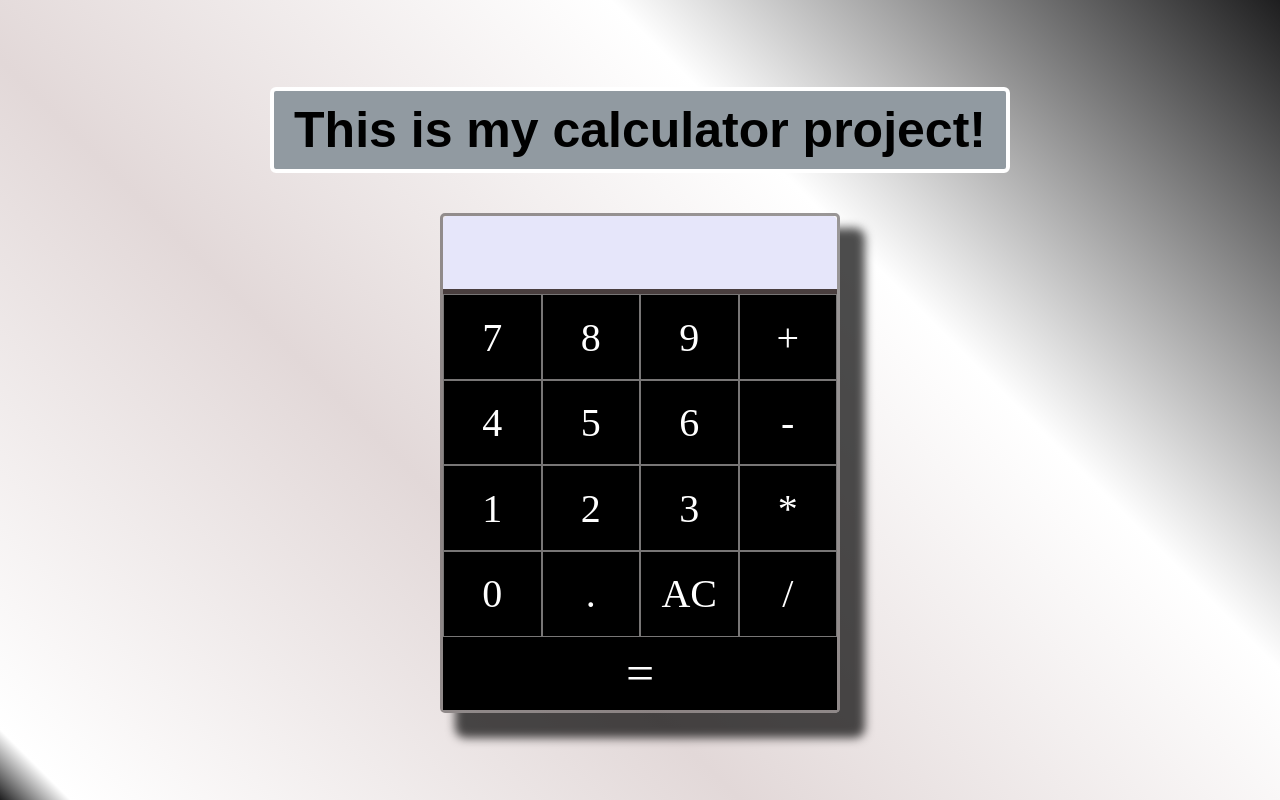
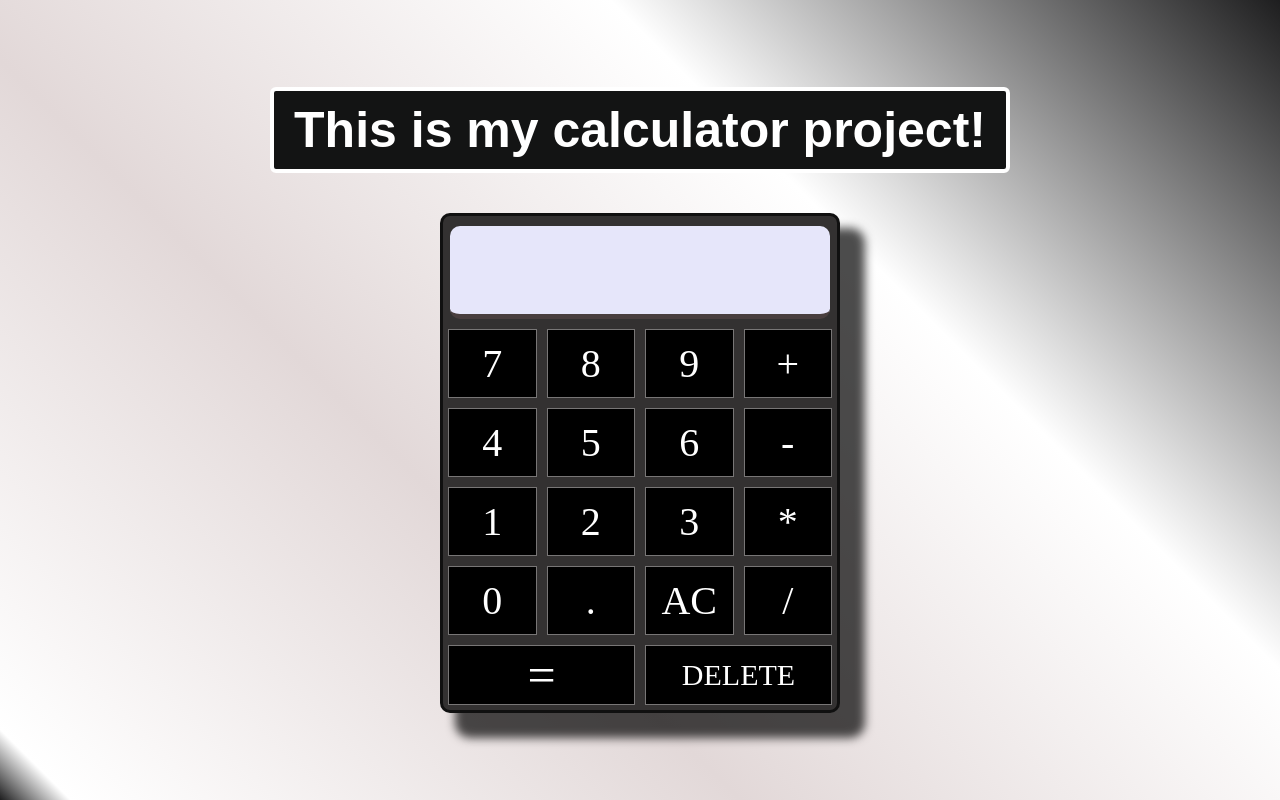
Before and after one commit to tauno01/calculator-project, a plain HTML site: page index.html in a window 1280 px wide. Drawn offline with Linux system fonts and the light colour scheme.

Commit message:
Made a new 'DELETE' button which user can use and erase their previous input.
Also made some last CSS changes, this is starting to be ready
(if not ready).

```diff
--- a/script.js
+++ b/script.js
@@ -74,9 +74,17 @@ const calcNumberContainer = document.createElement('div');
 calcNumberContainer.classList.add('number-container');
 calcContainer.appendChild(calcNumberContainer);
 
+const equalBackspcContainer = document.createElement('div');
+equalBackspcContainer.classList.add('equal-backspc-container');
+calcContainer.appendChild(equalBackspcContainer);
+
 const equalContainer = document.createElement('div');
 equalContainer.classList.add('equal-container');
-calcContainer.appendChild(equalContainer);
+equalBackspcContainer.appendChild(equalContainer);
+
+const backspcContainer = document.createElement('div');
+backspcContainer.classList.add('backspace-container');
+equalBackspcContainer.appendChild(backspcContainer);
 
 
 // I use this array to put operators in the calculator buttons
@@ -98,6 +106,8 @@ for (let i = 0; i <= 15; i++) {
 
 }
 
+backspcContainer.textContent = 'DELETE';
+
 equalContainer.textContent = '=';
 
 
@@ -113,7 +123,21 @@ let calcOperators = ['+', '-', '*', '/'];
 the event target 'textContent' information in an array, that is used
 for the 'operate()' function */
 
+
 function numberToScreen(event) {
+
+    if (event.target.textContent.includes('DELETE')) {
+        if (userInputTwo.length > 0) {
+            userInputTwo.pop();
+            displayPartThree.textContent = userInputTwo.join('');
+          } else if (userOperatorValue.length > 0) {
+            userOperatorValue.pop();
+            displayPartTwo.textContent = userOperatorValue.join('');
+          } else if (userInputOne.length > 0) {
+            userInputOne.pop();
+            displayPartOne.textContent = userInputOne.join('');
+          }
+    }
 
 
     if (event.target.classList.contains('div-cell') || event.target.textContent.includes('=')) {
@@ -222,3 +246,4 @@ function clear() {
 
 calcNumberContainer.addEventListener('click', numberToScreen);
 equalContainer.addEventListener('click', numberToScreen);
+backspcContainer.addEventListener('click', numberToScreen);
--- a/styles.css
+++ b/styles.css
@@ -20,30 +20,33 @@ h1 {
     font-size: 50px;
     padding: 10px 20px;
     border-radius: 6px;
+    color: white;
     border: 4px solid white;
-    background-color: rgb(145, 154, 161);
+    background-color: rgb(19, 20, 20);
 }
 
 .calc-container {
-    border: 3px solid rgba(54, 49, 49, 0.5);
-    border-radius: 5px;
+    border: 3px solid rgba(2, 2, 2, 0.7);
+    border-radius: 10px;
     width: 400px;
     height: 500px;
     display: flex;
     flex-direction: column;
     box-shadow: 20px 20px 10px 5px rgba(0, 0, 0, 0.7);
+    background-color: rgb(51, 49, 49);
 }
 
 
 .display-container {
-    border-radius: 5px 5px 0 0;
+    border-radius: 10px;
     display: flex;
     justify-content: space-evenly;
     align-items: center;
-    flex: 1.5;
+    flex: 2;
     background-color: #E6E6FA;
     border: 2px 1.5px 0 1.5px solid black;
     border-bottom: 5px solid rgb(73, 62, 62);
+    margin: 10px 7px 5px 7px;
 }
 
 .number-container {
@@ -51,22 +54,37 @@ h1 {
     display: grid;
     grid-template-columns: repeat(4, 1fr);
     grid-template-rows: repeat(4, 1fr);
-    background-color: black;
+    background-color: rgb(51, 49, 49);
+    gap: 10px;
+    padding: 5px;
 }
 
-.equal-container {
-    flex: 1.5;
+.equal-backspc-container {
+    display: flex;
+}
+
+.equal-container,
+.backspace-container {
+    flex: 1;
     display: flex;
     justify-content: center;
     align-items: center;
     font-size: 50px;
     background-color: black;
     color: white;
+    border: 0.2px solid rgba(240, 235, 235, 0.5);
+    margin: 5px;
 }
 
-.equal-container:hover {
+.backspace-container {
+    font-size: 30px;
+}
+
+.equal-container:hover,
+.backspace-container:hover {
     color: black;
     background-color: aliceblue;
+    cursor: pointer;
 }
 
 .display-one,
@@ -95,6 +113,7 @@ h1 {
     justify-content: center;
     align-items: center;
     font-size: 40px;
+    background-color: black;
     color: white;
     border: 0.2px solid rgba(240, 235, 235, 0.5);
 }
@@ -104,4 +123,5 @@ h1 {
     color: black;
     background-color: aliceblue;
     border: 0.5px solid black;
+    cursor: pointer;
 }
```
